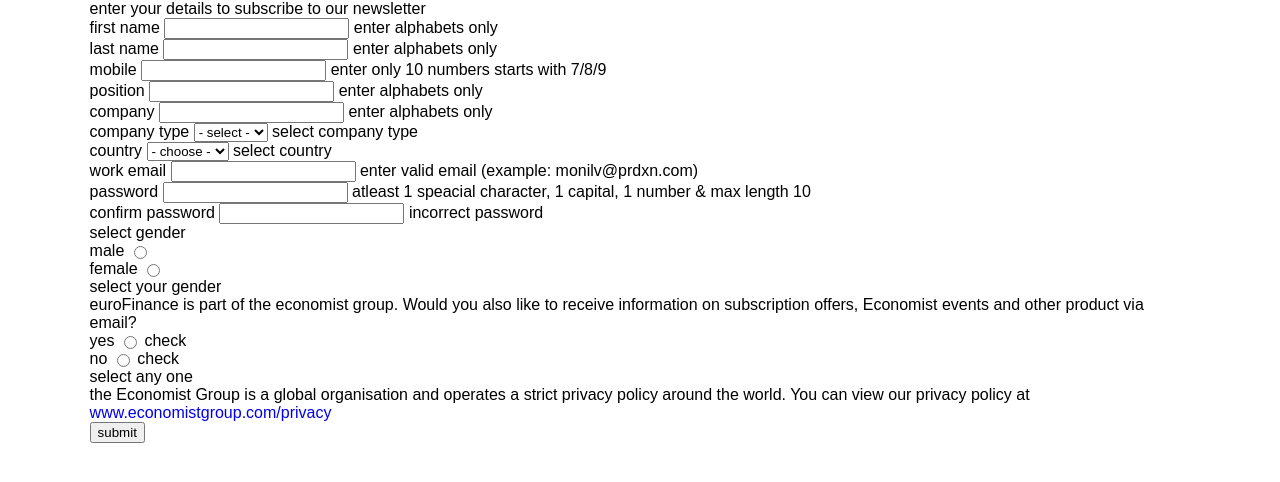
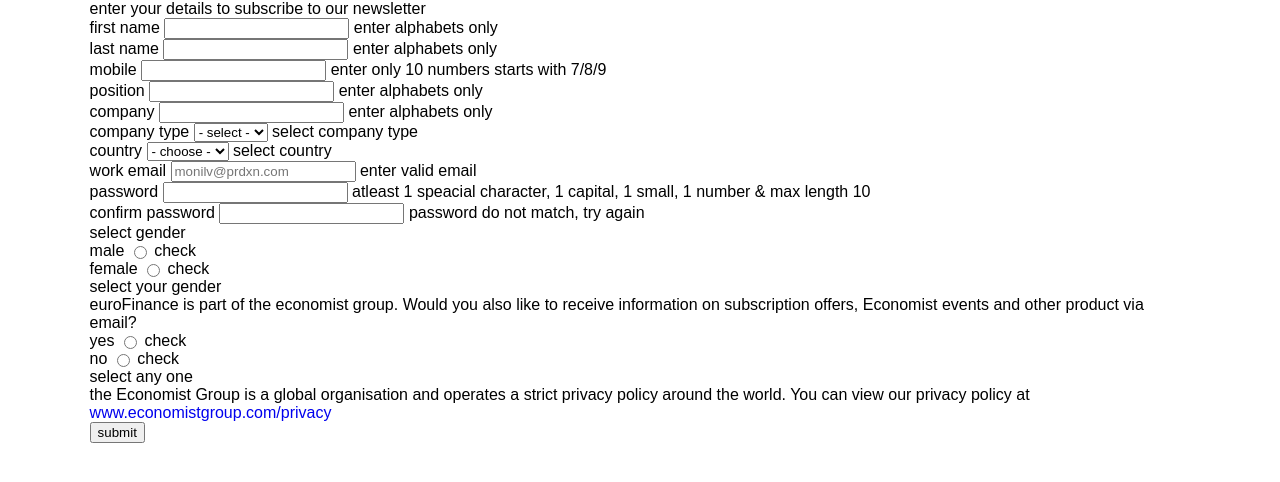
Before and after one commit to katiullahaxioned/js_task_Form_Validation_1, a plain HTML site: page index.html in a window 1280 px wide. Drawn offline with Linux system fonts and the light colour scheme.

Commit message:
placeholder attribute added for email input

```diff
--- a/index.html
+++ b/index.html
@@ -18,7 +18,7 @@
       <section class="newsletter-signup">
         <div class="wrapper">
           <h3 class="section-heading">enter your details to subscribe to our newsletter</h3>
-          <form action="#FIXME" method="get">
+          <form action="#FIXME" method="get" name="form">
             <div class="input-group">
               <label for="fname">first name</label>
               <input type="text" name="fname" id="fname">
@@ -68,18 +68,18 @@
             </div>
             <div class="input-group">
               <label for="work-email">work email</label>
-              <input type="text" name="work-email" id="work-email">
-              <span class="workEmail-alert">enter valid email (example: monilv@prdxn.com)</span>
+              <input type="text" name="work-email" id="work-email" placeholder="monilv@prdxn.com">
+              <span class="workEmail-alert">enter valid email</span>
             </div>
             <div class="input-group">
               <label for="password">password</label>
               <input type="text" name="password" id="password">
-              <span class="password-alert">atleast 1 speacial character, 1 capital, 1 number &amp; max length 10</span>
+              <span class="password-alert">atleast 1 speacial character, 1 capital, 1 small, 1 number &amp; max length 10</span>
             </div>
             <div class="input-group">
               <label for="cPassword">confirm password</label>
               <input type="text" name="cPassword" id="cPassword">
-              <span class="cPassword-alert">incorrect password</span>
+              <span class="cPassword-alert">password do not match, try again</span>
             </div>
             <div class="input-group">
               <span class="gender-heading">select gender</span>
@@ -87,10 +87,12 @@
                 <div class="male-box">
                   <label for="male">male</label>
                   <input type="radio" name="gender" id="male">
+                  <span class="custom-checkbox">check</span>
                 </div>
                 <div class="female-box">
                   <label for="female">female</label>
                   <input type="radio" name="gender" id="female">
+                  <span class="custom-checkbox">check</span>
                 </div>
               </div>
               <span class="gender-alert">select your gender</span>
```
